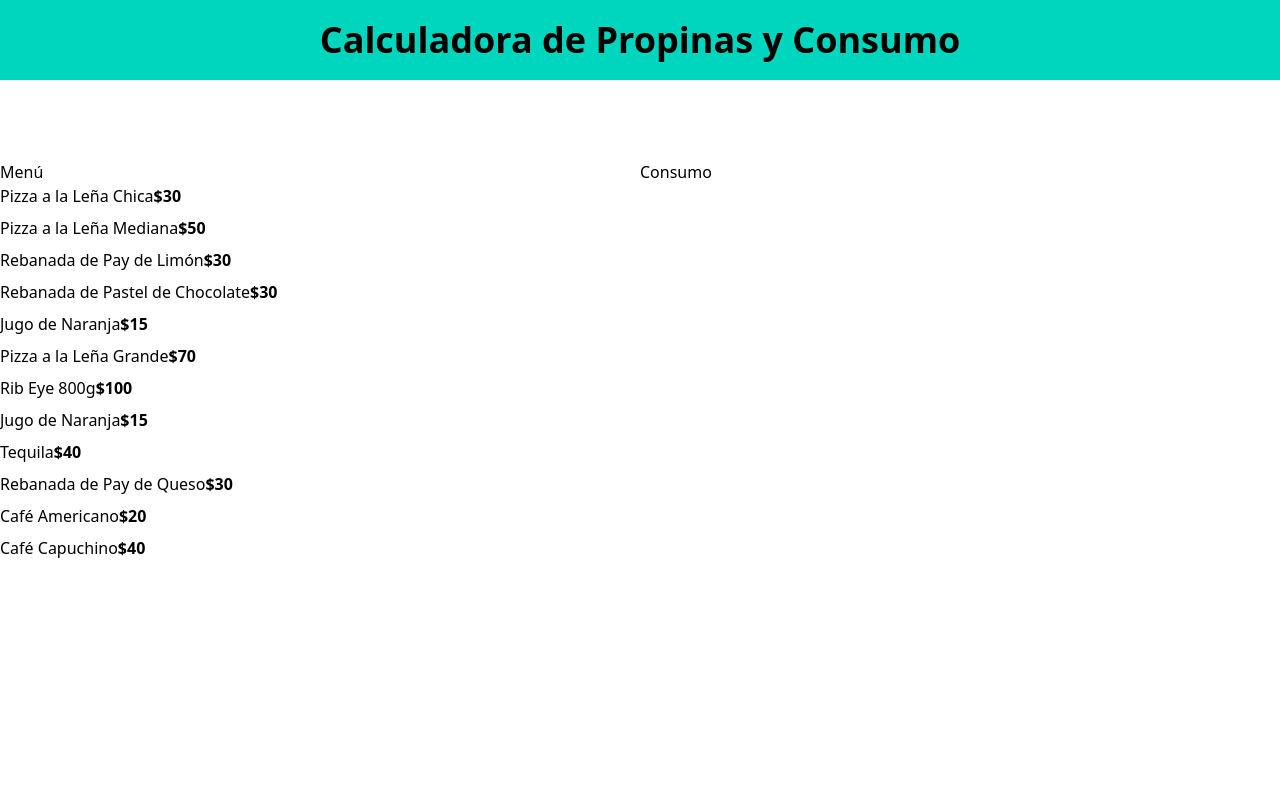
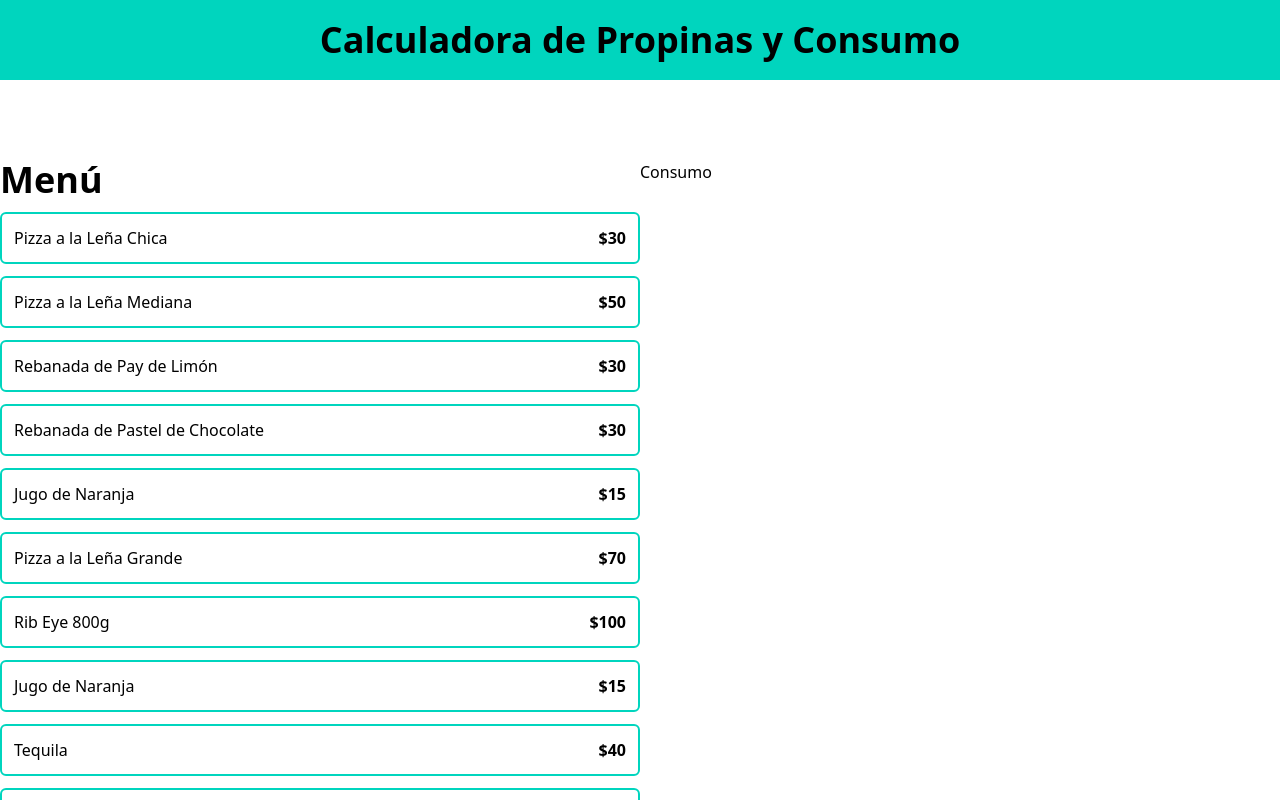
Before and after one commit to Luvluvxc/calculadora_propinas, a React (Vite) app: page / in a window 1280 px wide. Shown: the top 800 px of the page. Built offline with nearby package versions, Linux system fonts and the light colour scheme.

Commit message:
add item

```diff
--- a/src/App.tsx
+++ b/src/App.tsx
@@ -1,7 +1,9 @@
 import { MenuItem } from "./components/MenuItem";
 import { menuItems } from "./db/db";
+import useOrder from "./hooks/useOrder";
+function App() {
 
-function App() {
+	const { addItem } = useOrder()
   return (
     <>
       <header className="bg-teal-400 py-5">
@@ -12,12 +14,17 @@ function App() {
 
       <main className="max-w-7xl mx-auto py-20 grid md:grid-cols-2">
         <div>
-          <h2>Menú</h2>
-          <ul className="space-y-2">
+						<h2 className="font-black text-4xl">Menú</h2>
+
+						<div className="space-y-3 mt-3">
             {menuItems.map((item) => (
-              <MenuItem key={item.id} item={item} />
-            ))}
-          </ul>
+							<MenuItem
+								key={item.id}
+								item={item}
+								addItem={addItem}
+							/>
+						))}
+						</div>
         </div>
 
         <div>
--- a/src/components/MenuItem.tsx
+++ b/src/components/MenuItem.tsx
@@ -1,14 +1,20 @@
 import type { MenuItem } from "../types";
 
-type MenuItemProps = { item: MenuItem }
+type MenuItemProps = {
+	item: MenuItem,
+	addItem: () => void
+}
 
 export function MenuItem({ item }: MenuItemProps) {
 
 	return (
-		<li className="hover:text-primary flex ">
+		<button className="border-2 border-teal-400 w-full p-3 flex justify-between rounded-md
+		hover:text-primary  hover:bg-teal-200
+  	active:scale-95
+	">
 			<span>{item.name}</span>
 			<span className="font-black">${item.price}</span>
-		</li>
+		</button>
 	)
 
 }
--- /dev/null
+++ b/src/hooks/useOrder.ts
@@ -0,0 +1,18 @@
+import { useState } from "react";
+import type { OrderItem } from "../types/index";
+
+
+
+
+export default function useOrder() {
+
+	const [order, setOrder] = useState<OrderItem[]>([])
+
+	const addItem = () => {
+
+	}
+
+	return {
+		addItem
+	}
+}
--- a/src/types/index.ts
+++ b/src/types/index.ts
@@ -3,3 +3,7 @@ export type MenuItem = {
 	name: string,
 	price: number
 }
+
+export type OrderItem = MenuItem & {
+	quantity: number
+}
```
